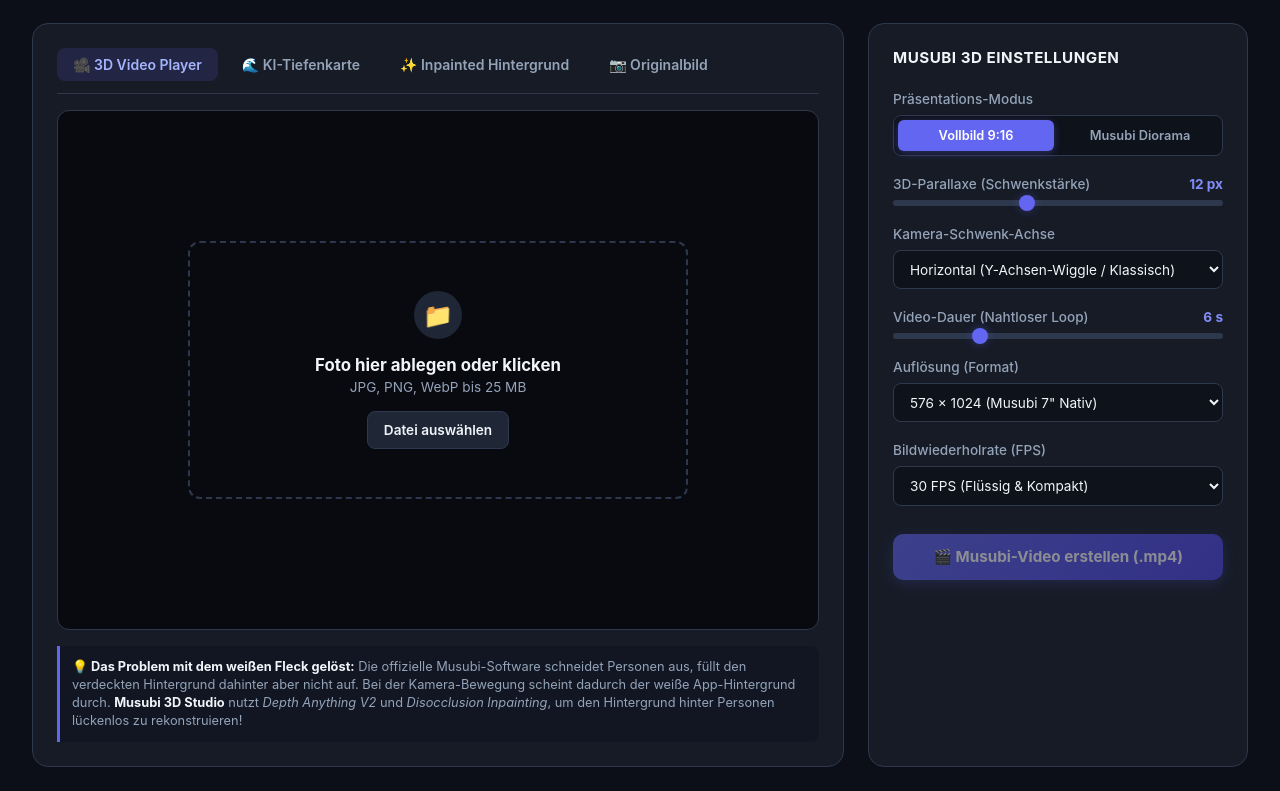
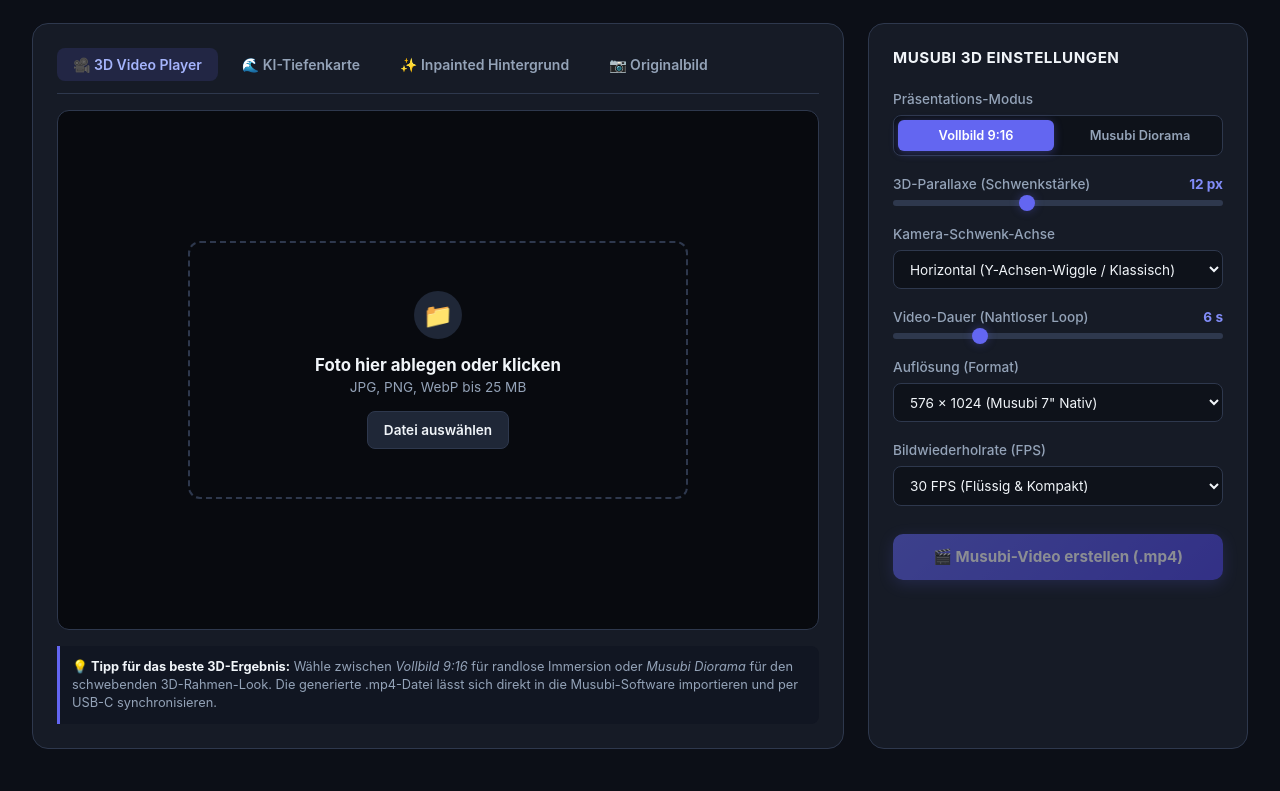
Before and after one commit to Sneakamaila/musubi-enhanced, a plain HTML site: page static/index.html in a window 1280 px wide. Shown: the part 66-857 px from the top of the page. Drawn offline with Linux system fonts and the light colour scheme.

Commit message:
Refactor documentation and UI: Focus on modern alternative for Looking Glass Musubi file generation

```diff
--- a/static/index.html
+++ b/static/index.html
@@ -347,7 +347,7 @@
             </div>
 
             <div class="info-callout">
-                <strong>💡 Das Problem mit dem weißen Fleck gelöst:</strong> Die offizielle Musubi-Software schneidet Personen aus, füllt den verdeckten Hintergrund dahinter aber nicht auf. Bei der Kamera-Bewegung scheint dadurch der weiße App-Hintergrund durch. <strong>Musubi 3D Studio</strong> nutzt <em>Depth Anything V2</em> und <em>Disocclusion Inpainting</em>, um den Hintergrund hinter Personen lückenlos zu rekonstruieren!
+                <strong>💡 Tipp für das beste 3D-Ergebnis:</strong> Wähle zwischen <em>Vollbild 9:16</em> für randlose Immersion oder <em>Musubi Diorama</em> für den schwebenden 3D-Rahmen-Look. Die generierte <code>.mp4</code>-Datei lässt sich direkt in die Musubi-Software importieren und per USB-C synchronisieren.
             </div>
         </div>
 
```
Also changed, not shown: 1 other file.
